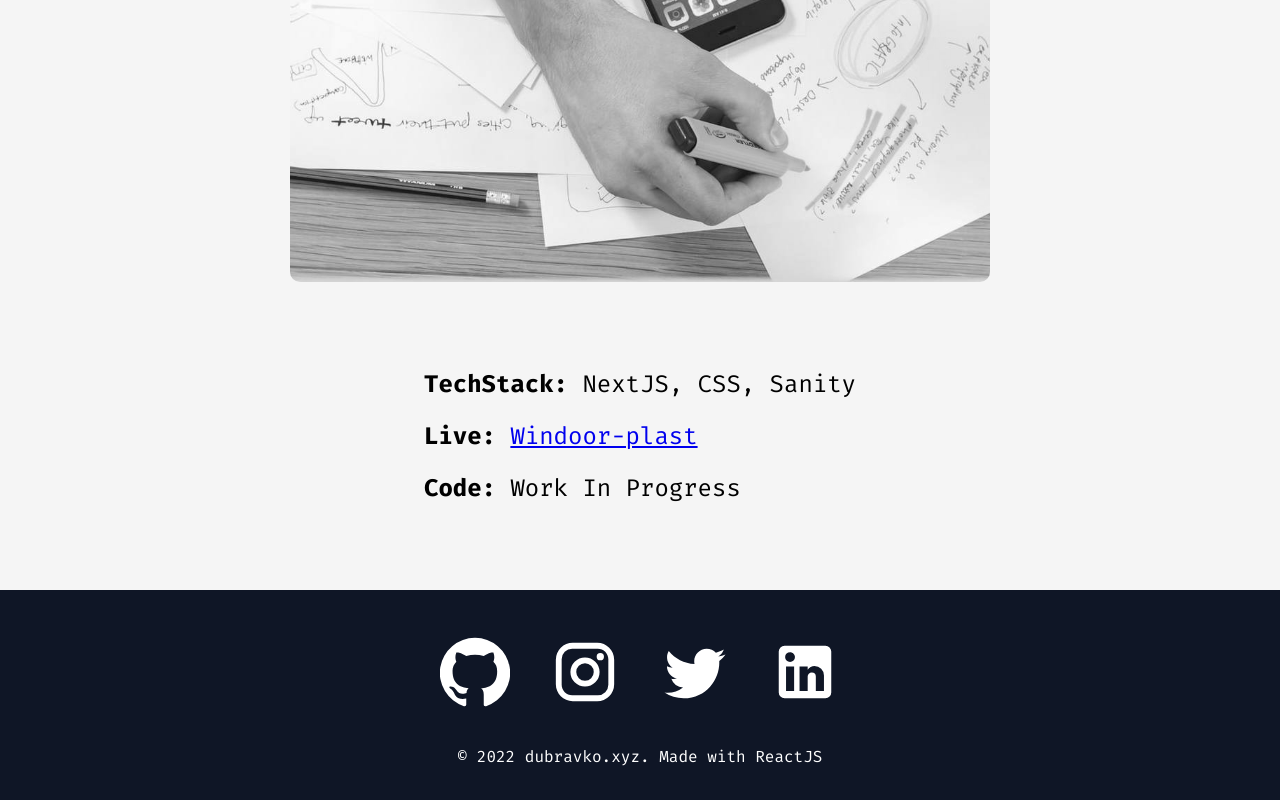
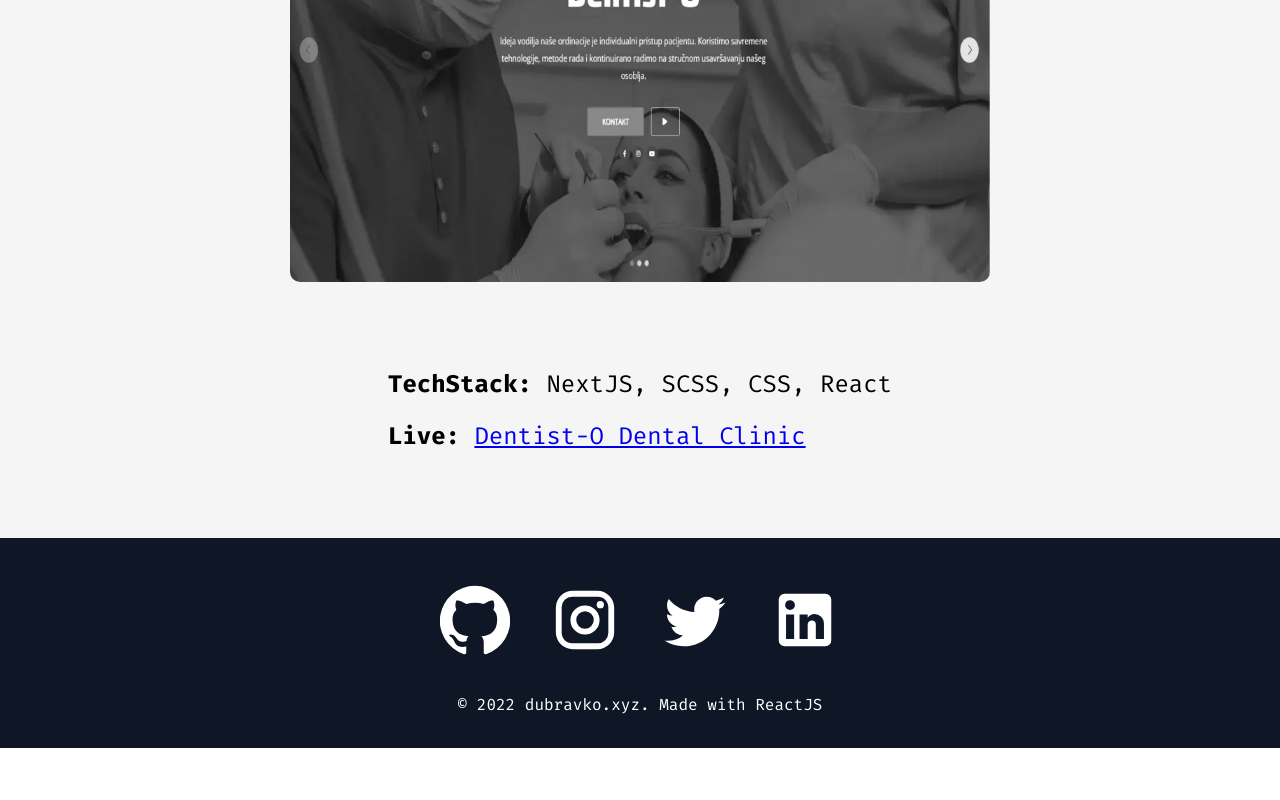
Before and after one commit to psychonautweb/React-Personal-Portfolio, a React (Create React App) app: page /project/1 in a window 1280 px wide. Shown: the part 478-1278 px from the top of the page. After the commit the page ends 1226 px from the top, so only its background shows below. Built offline with nearby package versions, Linux system fonts and the light colour scheme.

Commit message:
edited experience and projects details

```diff
--- a/src/helpers/ProjectList.jsx
+++ b/src/helpers/ProjectList.jsx
@@ -1,23 +1,21 @@
 import Project1 from '../assets/1.png';
-import Project2 from '../assets/2.jpg';
+import Project2 from '../assets/2.webp';
 import Project3 from '../assets/3.webp';
 import Project4 from '../assets/4.webp';
 import Project5 from '../assets/5.webp';
 
 export const ProjectList = [
   {
-    name: 'Dento Team Dental Office',
+    name: 'Dento Team Dental Clinic',
     image: Project1,
-    skill: 'Stackbit Visual Editor, CSS, ReactJS,  NEXTJS',
+    skill: 'Stackbit Visual Editor, CSS, ReactJS',
     link: 'https://dentoteam.net',
-    code: '/',
   },
   {
-    name: 'Windoor-plast',
+    name: 'Dentist-O Dental Clinic',
     image: Project2,
-    skill: 'NextJS, CSS, Sanity',
-    link: 'https://windoorplast.com',
-    code: 'Work In Progress',
+    skill: 'NextJS, SCSS, CSS, React',
+    link: 'https://dentist-o.com',
   },
   {
     name: 'Covid19 Stats Web App',
--- a/src/pages/Experience.jsx
+++ b/src/pages/Experience.jsx
@@ -73,7 +73,7 @@ const Experience = () => {
           icon={<WorkIcon />}
         >
           <h3 className="vertical-timeline-element-title">IdeaCompiler</h3>
-          <p>Support role in FinTech project</p>
+          <p>IT OPS role in FinTech project</p>
           <p>Monitoring SQL Database, File and Data feeds</p>
         </VerticalTimelineElement>
       </VerticalTimeline>
--- a/src/pages/Home.jsx
+++ b/src/pages/Home.jsx
@@ -59,7 +59,7 @@ const Home = () => {
 
           <li className="item">
             <h3>BackEnd</h3>
-            <span>I've experimented a bit with NodeJS.</span>
+            <span>I've experimented a bit with NodeJS and Python.</span>
           </li>
           {/* <li className="item">
             <h2>Languages</h2>
--- a/src/pages/ProjectDisplay.jsx
+++ b/src/pages/ProjectDisplay.jsx
@@ -40,7 +40,16 @@ const ProjectDisplay = () => {
         </li>
         <li>
           <p className="project-info">
-            <b>Code: </b> {project.code}
+            {project.code ? (
+              <b>
+                Code:{' '}
+                <a href={project.code} target="_blank" rel="noreferrer">
+                  Github
+                </a>
+              </b>
+            ) : (
+              ''
+            )}
           </p>
         </li>
       </ul>
```
Also changed, not shown: src/assets/2.jpg (deleted), src/assets/2.webp (added).
